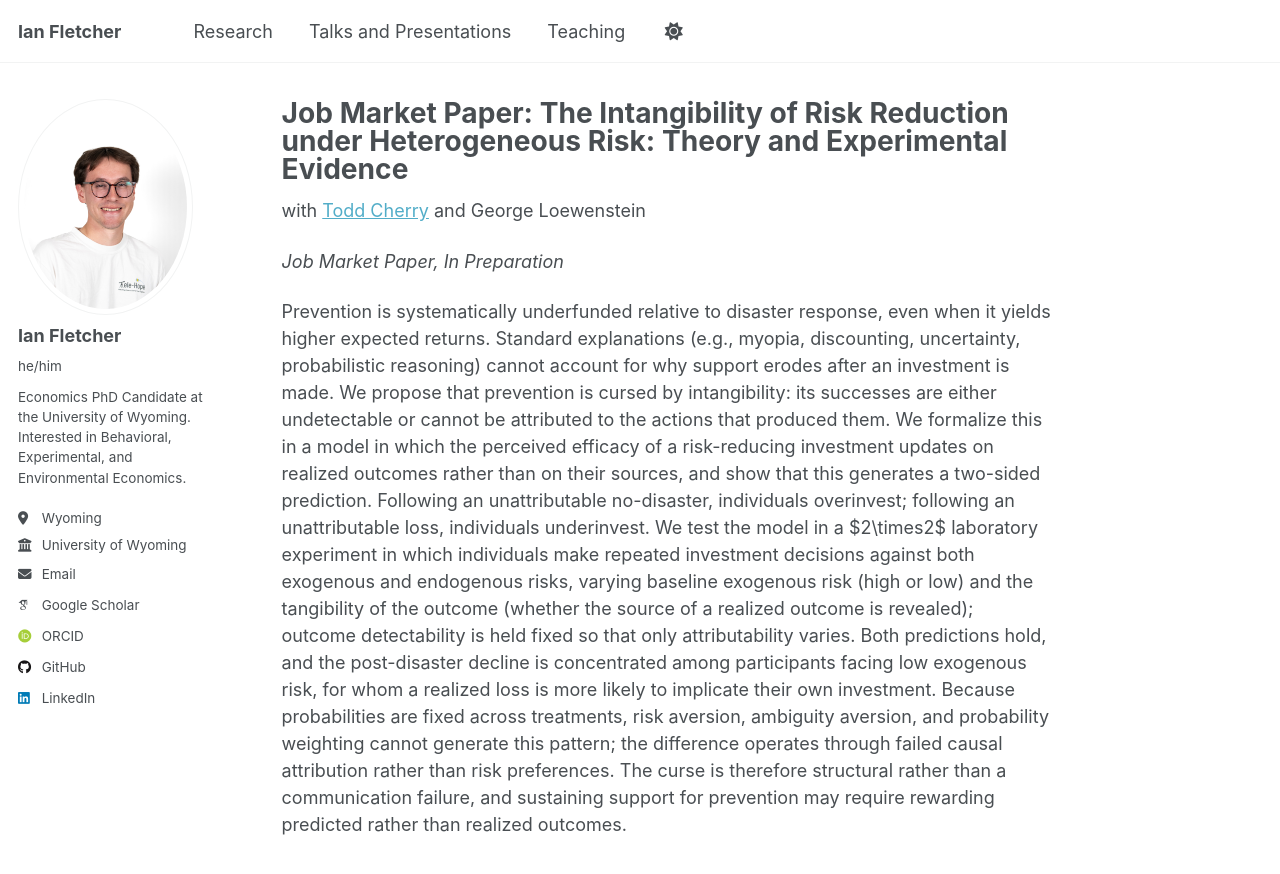
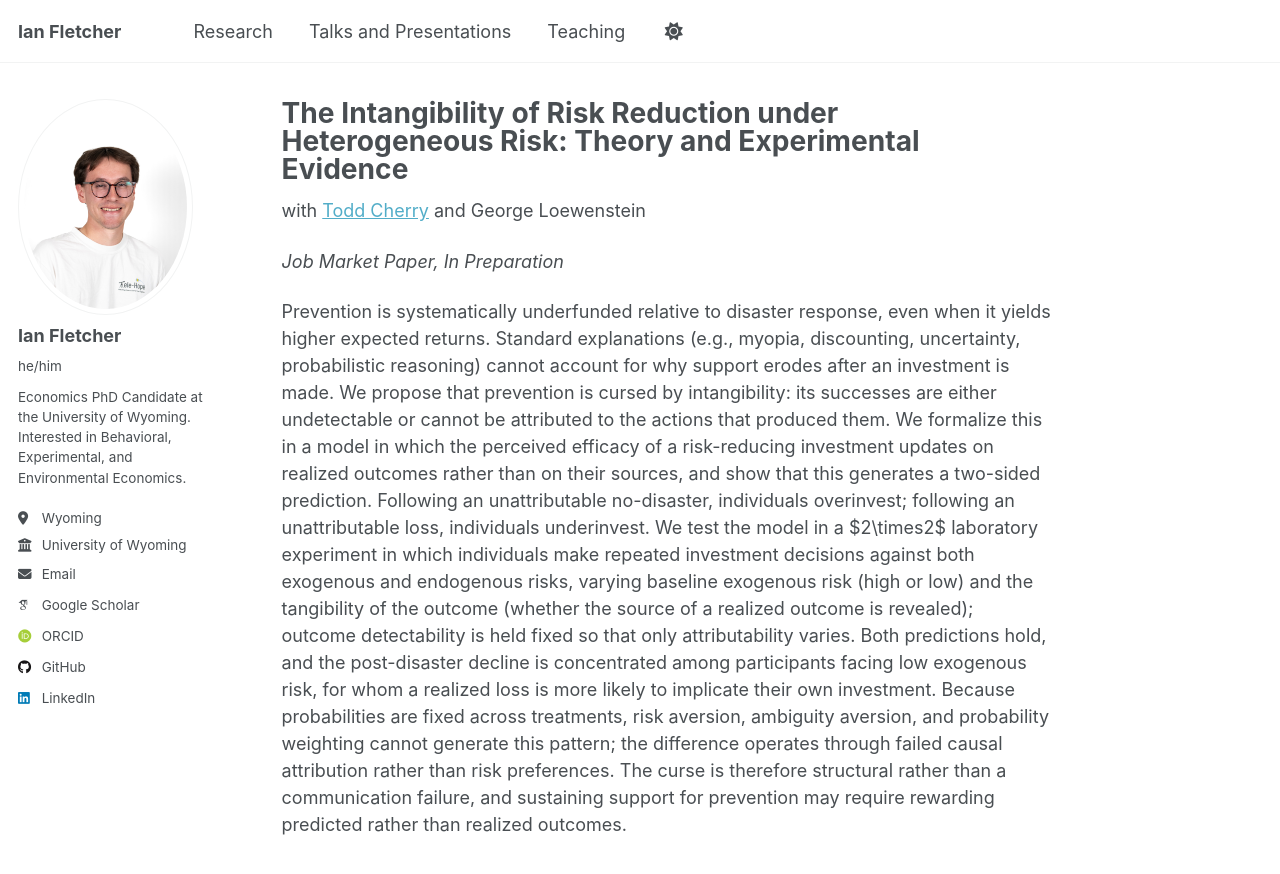
Before and after one commit to fletcherian/fletcherian.github.io, a Jekyll site: the page built from _publications/intang-risk-hetrisk.md, in a window 1280 px wide and 900 px high. Shown: the top 874 px of the window. Built offline with Jekyll 4.4.1, drawn with Linux system fonts in a browser that asks for light colours; some web fonts are replaced; a script that is not in the unit is left out.

Commit message:
Update title of the job market paper

```diff
--- a/_publications/intang-risk-hetrisk.md
+++ b/_publications/intang-risk-hetrisk.md
@@ -1,5 +1,5 @@
 ---
-title: "Job Market Paper: The Intangibility of Risk Reduction under Heterogeneous Risk: Theory and Experimental Evidence"
+title: "The Intangibility of Risk Reduction under Heterogeneous Risk: Theory and Experimental Evidence"
 collection: publications
 category: conferences
 permalink: /publication/intang-risk-hetrisk
```
